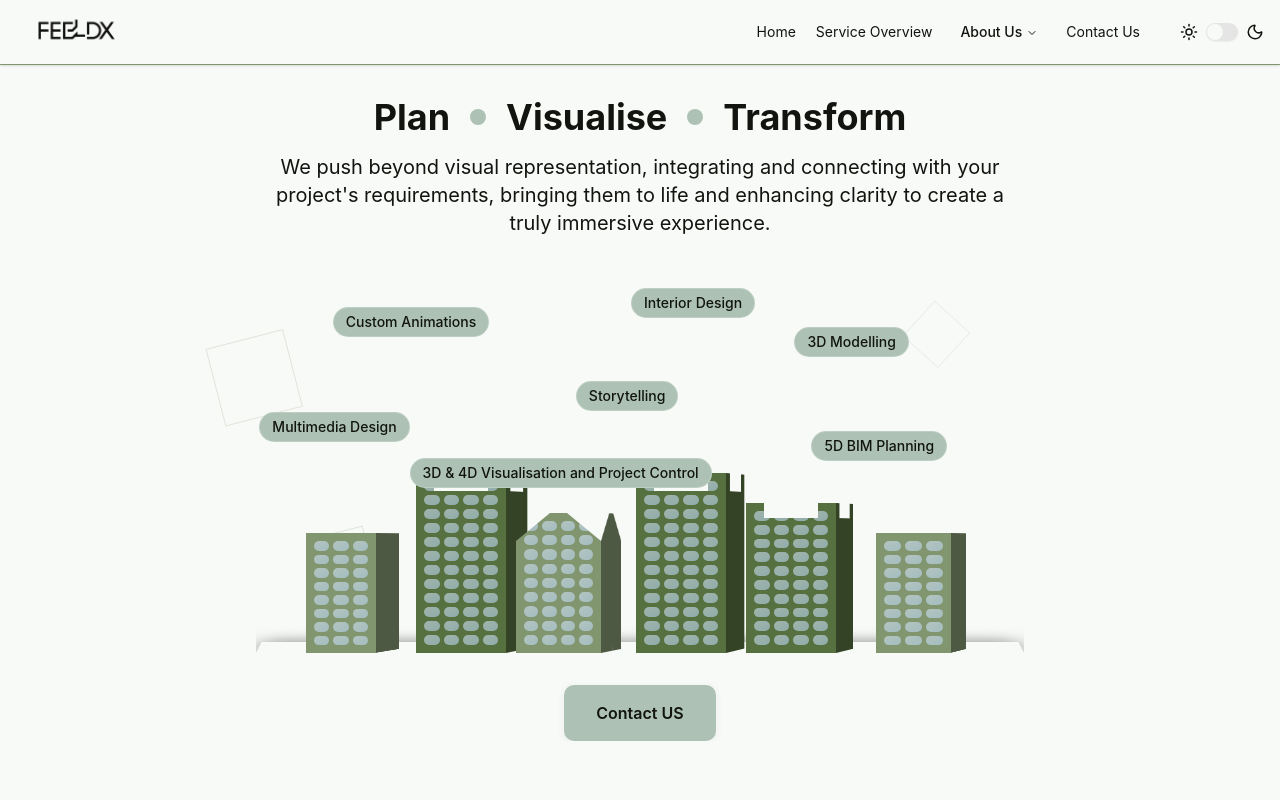
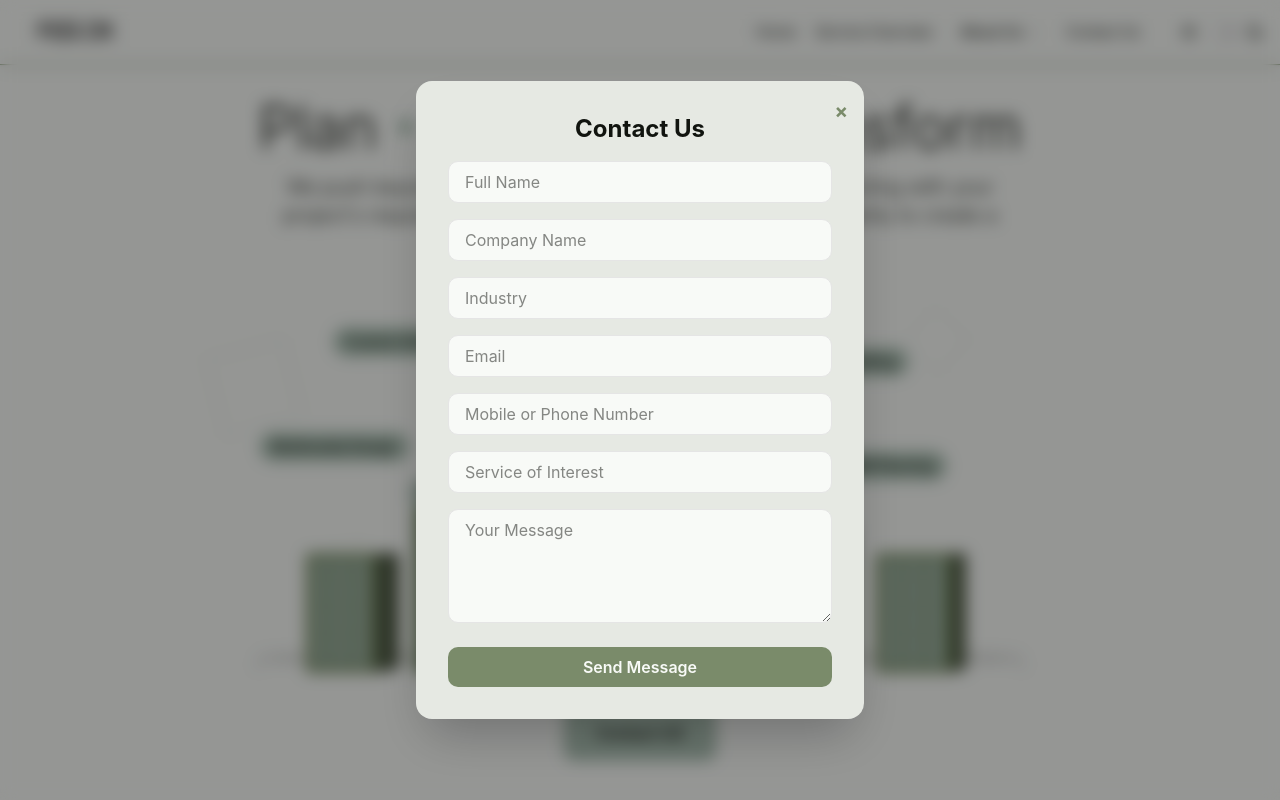
Before and after one commit to Anglcm/Feeldx-Demo, a React (Vite) app: page / in a window 1280 px wide. Both pictures are taken after a click on the button "Contact US". Shown: the top 800 px of the page. Built offline with nearby package versions, Linux system fonts and the light colour scheme.

Commit message:
modify: Modification on some css

```diff
--- a/src/components/animated-hero.tsx
+++ b/src/components/animated-hero.tsx
@@ -1,4 +1,5 @@
-import React, { useState, useEffect } from 'react';
+import React, { useState, useEffect, Fragment } from 'react';
+import ContactForm from './contact-form';
 
 // Professional Building Component with realistic proportions
 type ProfessionalBuildingProps = {
@@ -391,6 +392,7 @@ const ProfessionalCityscape = () => {
 const HeroSection = () => {
   const [isLoaded, setIsLoaded] = useState(false);
   const [showAnimatedRow, setShowAnimatedRow] = useState(false);
+  const [contactOpen, setContactOpen] = useState(false);
   // const [isMobile, setIsMobile] = useState(false);
   // const [isTablet, setIsTablet] = useState(false);
 
@@ -402,6 +404,8 @@ const HeroSection = () => {
 
   return (
     // <div className="relative h-screen w-full bg-gradient-to-br from-gray-900 via-blue-900 to-indigo-900 overflow-hidden">
+    <Fragment>
+
     <div className="relative w-full overflow-hidden mt-8">
       <style>{`
         @keyframes window-activate {
@@ -473,7 +477,7 @@ const HeroSection = () => {
           >
             {/* Plan */}
             <span
-              className={`text-lg md:text-2xl lg:text-4xl font-bold text-foreground transition-all duration-700
+              className={`text-2xl md:text-5xl lg:text-6xl  font-light text-foreground transition-all duration-700
                 ${showAnimatedRow ? 'opacity-100 translate-y-0' : 'opacity-0 translate-y-8'}`}
               style={{ transitionDelay: '0ms' }}
             >
@@ -487,7 +491,7 @@ const HeroSection = () => {
             />
             {/* Visualise */}
             <span
-              className={`text-lg md:text-2xl lg:text-4xl font-bold text-foreground transition-all duration-700
+              className={`text-2xl md:text-5xl lg:text-6xl  font-light text-foreground transition-all duration-700
                 ${showAnimatedRow ? 'opacity-100 translate-y-0' : 'opacity-0 translate-y-8'}`}
               style={{ transitionDelay: '400ms' }}
             >
@@ -501,14 +505,14 @@ const HeroSection = () => {
             />
             {/* Transform */}
             <span
-              className={`text-lg md:text-2xl lg:text-4xl font-bold text-foreground transition-all duration-700
+              className={`text-2xl md:text-5xl lg:text-6xl  font-light text-foreground transition-all duration-700
                 ${showAnimatedRow ? 'opacity-100 translate-y-0' : 'opacity-0 translate-y-8'}`}
               style={{ transitionDelay: '800ms' }}
             >
               Transform
             </span>
           </div>
-          <p className={`text-sm sm:text-base md:text-xl text-foreground mb-8 max-w-xs sm:max-w-md md:max-w-3xl transition-all duration-700 text-center mx-auto px-2
+          <p className={`text-sm sm:text-base md:text-xl text-foreground font-light mb-8 max-w-xs sm:max-w-md md:max-w-3xl transition-all duration-700 text-center mx-auto px-2
             ${showAnimatedRow ? 'opacity-100 translate-y-0' : 'opacity-0 translate-y-8'}`}
             style={{ transitionDelay: '1100ms' }}
           >
@@ -540,6 +544,7 @@ const HeroSection = () => {
                 e.currentTarget.style.boxShadow = '0 2px 8px 0 rgba(0,0,0,0.06)';
                 e.currentTarget.style.transform = 'scale(1)';
               }}
+              onClick={() => setContactOpen(true)}
             >
               Contact US
             </button>
@@ -549,7 +554,11 @@ const HeroSection = () => {
 
 
     </div>
+    <ContactForm open={contactOpen} onClose={() => setContactOpen(false)} />
+    </Fragment>
+
   );
+
 };
 
 export default HeroSection;
--- a/src/components/client-logo.tsx
+++ b/src/components/client-logo.tsx
@@ -137,7 +137,7 @@ const ClientLogoCarousel = () => {
         OUR CLIENTS
       </h2> */}
       <div className="text-center mb-16">
-          <h1 className="text-5xl md:text-6xl font-light mb-4 text-foreground">
+          <h1 className="text-2xl md:text-5xl lg:text-6xl font-light mb-4 text-foreground">
             Our Clients
           </h1>
         </div>
@@ -189,10 +189,9 @@ const ClientLogoCarousel = () => {
             key={idx}
             onClick={() => setPage(idx)}
             className={`w-3 h-3 rounded-full transition-all duration-300 ${
-              idx === page
-                ? 'bg-blue-600 scale-125'
-                : 'bg-gray-300 hover:bg-gray-400'
+              idx === page ? 'scale-125' : ''
             }`}
+            style={{ background: idx === page ? 'var(--primary)' : 'var(--muted)' }}
           />
         ))}
       </div>
--- /dev/null
+++ b/src/components/contact-form.tsx
@@ -0,0 +1,115 @@
+import { useState } from 'react';
+
+interface ContactFormProps {
+  open: boolean;
+  onClose: () => void;
+}
+
+const ContactForm = ({ open, onClose }: ContactFormProps) => {
+  const [form, setForm] = useState({ name: '', email: '', company_name: '', message: '', industry: '', phone: '', service_interest: '' });
+  const [submitted, setSubmitted] = useState(false);
+
+  if (!open) return null;
+
+  const handleChange = (e: React.ChangeEvent<HTMLInputElement | HTMLTextAreaElement>) => {
+    setForm({ ...form, [e.target.name]: e.target.value });
+  };
+
+  const handleSubmit = (e: React.FormEvent) => {
+    e.preventDefault();
+    setSubmitted(true);
+    // TODO: handle actual submission (API, etc)
+  };
+
+  return (
+    <div className="fixed inset-0 z-50 flex items-center justify-center bg-black/40 backdrop-blur-sm">
+      <div className="relative bg-card text-card-foreground rounded-2xl shadow-2xl p-8 w-full max-w-md mx-4 animate-slide-in-right">
+        <button
+          className="absolute top-4 right-4 text-xl font-bold text-muted-foreground hover:text-foreground"
+          onClick={onClose}
+          aria-label="Close contact form"
+        >
+          ×
+        </button>
+        <h2 className="text-2xl font-bold mb-4 text-center text-foreground">Contact Us</h2>
+        {submitted ? (
+          <div className="text-center text-green-600 font-semibold py-8">Thank you! We'll be in touch soon.</div>
+        ) : (
+          <form className="flex flex-col gap-4" onSubmit={handleSubmit}>
+            <input
+              type="text"
+              name="name"
+              placeholder="Full Name"
+              value={form.name}
+              onChange={handleChange}
+              required
+              className="bg-background text-foreground border border-border rounded-lg px-4 py-2 focus:outline-none focus:ring-2 focus:ring-primary"
+            />
+            <input
+              type="company_name"
+              name="company_name"
+              placeholder="Company Name"
+              value={form.company_name}
+              onChange={handleChange}
+              required
+              className="bg-background text-foreground border border-border rounded-lg px-4 py-2 focus:outline-none focus:ring-2 focus:ring-primary"
+            />
+            <input
+              type="industry"
+              name="industry"
+              placeholder="Industry"
+              value={form.industry}
+              onChange={handleChange}
+              required
+              className="bg-background text-foreground border border-border rounded-lg px-4 py-2 focus:outline-none focus:ring-2 focus:ring-primary"
+            />
+            <input
+              type="email"
+              name="email"
+              placeholder="Email"
+              value={form.email}
+              onChange={handleChange}
+              required
+              className="bg-background text-foreground border border-border rounded-lg px-4 py-2 focus:outline-none focus:ring-2 focus:ring-primary"
+            />
+            <input
+              type="phone"
+              name="phone"
+              placeholder="Mobile or Phone Number"
+              value={form.phone}
+              onChange={handleChange}
+              required
+              className="bg-background text-foreground border border-border rounded-lg px-4 py-2 focus:outline-none focus:ring-2 focus:ring-primary"
+            />
+            <input
+              type="service_interest"
+              name="service_interest"
+              placeholder="Service of Interest"
+              value={form.service_interest}
+              onChange={handleChange}
+              required
+              className="bg-background text-foreground border border-border rounded-lg px-4 py-2 focus:outline-none focus:ring-2 focus:ring-primary"
+            />
+            <textarea
+              name="message"
+              placeholder="Your Message"
+              value={form.message}
+              onChange={handleChange}
+              required
+              rows={4}
+              className="bg-background text-foreground border border-border rounded-lg px-4 py-2 focus:outline-none focus:ring-2 focus:ring-primary"
+            />
+            <button
+              type="submit"
+              className="mt-2 bg-primary text-primary-foreground font-semibold rounded-lg px-6 py-2 hover:bg-primary/90 transition-colors"
+            >
+              Send Message
+            </button>
+          </form>
+        )}
+      </div>
+    </div>
+  );
+};
+
+export default ContactForm;
--- a/src/components/testimonials.tsx
+++ b/src/components/testimonials.tsx
@@ -110,7 +110,7 @@ const ValueProposition = () => {
     <section className="py-16 bg-background text-foreground">
       <div className="max-w-5xl mx-auto px-4">
          <div className="text-center mb-16">
-          <h1 className="text-5xl md:text-6xl font-light mb-4 text-foreground">
+          <h1 className="text-2xl md:text-5xl lg:text-6xl font-light mb-4 text-foreground">
             Testimonials
           </h1>
         </div>
@@ -124,11 +124,11 @@ const ValueProposition = () => {
               {/* Icon Avatar */}
               <div className="absolute -top-12 left-1/2 -translate-x-1/2">
                 <div className="w-24 h-24 rounded-full border-4 border-card shadow-md bg-muted flex items-center justify-center">
-                  <User className="w-14 h-14 text-muted-foreground" />
+                  <User className="w-14 h-14" style={{ color: 'var(--primary)' }} />
                 </div>
               </div>
               {/* Quote and Text */}
-              <Quote className="w-8 h-8 text-muted-foreground mb-2"/>
+              <Quote className="w-8 h-8 mb-2" style={{ color: 'var(--primary)' }} />
               <p className="text-center text-foreground mb-6 mt-2">
                 {t.comment}
               </p>
@@ -147,11 +147,9 @@ const ValueProposition = () => {
               key={idx}
               onClick={() => goToPage(idx)}
               className={`w-3 h-3 rounded-full transition-all duration-300 ${
-                idx === index
-                  ? 'bg-green-500 scale-125'
-                  : 'bg-gray-300 hover:bg-gray-400'
+                idx === index ? 'scale-125' : ''
               }`}
-              aria-label={`Go to testimonial page ${idx + 1}`}
+              style={{ background: idx === index ? 'var(--primary)' : 'var(--muted)' }}
             />
           ))}
         </div>
```
Also changed, not shown: src/components/carousel-slider.tsx (+7 -7 lines), src/components/header.tsx (+1 -14 lines), src/components/value-proposition.tsx (+11 -11 lines).
